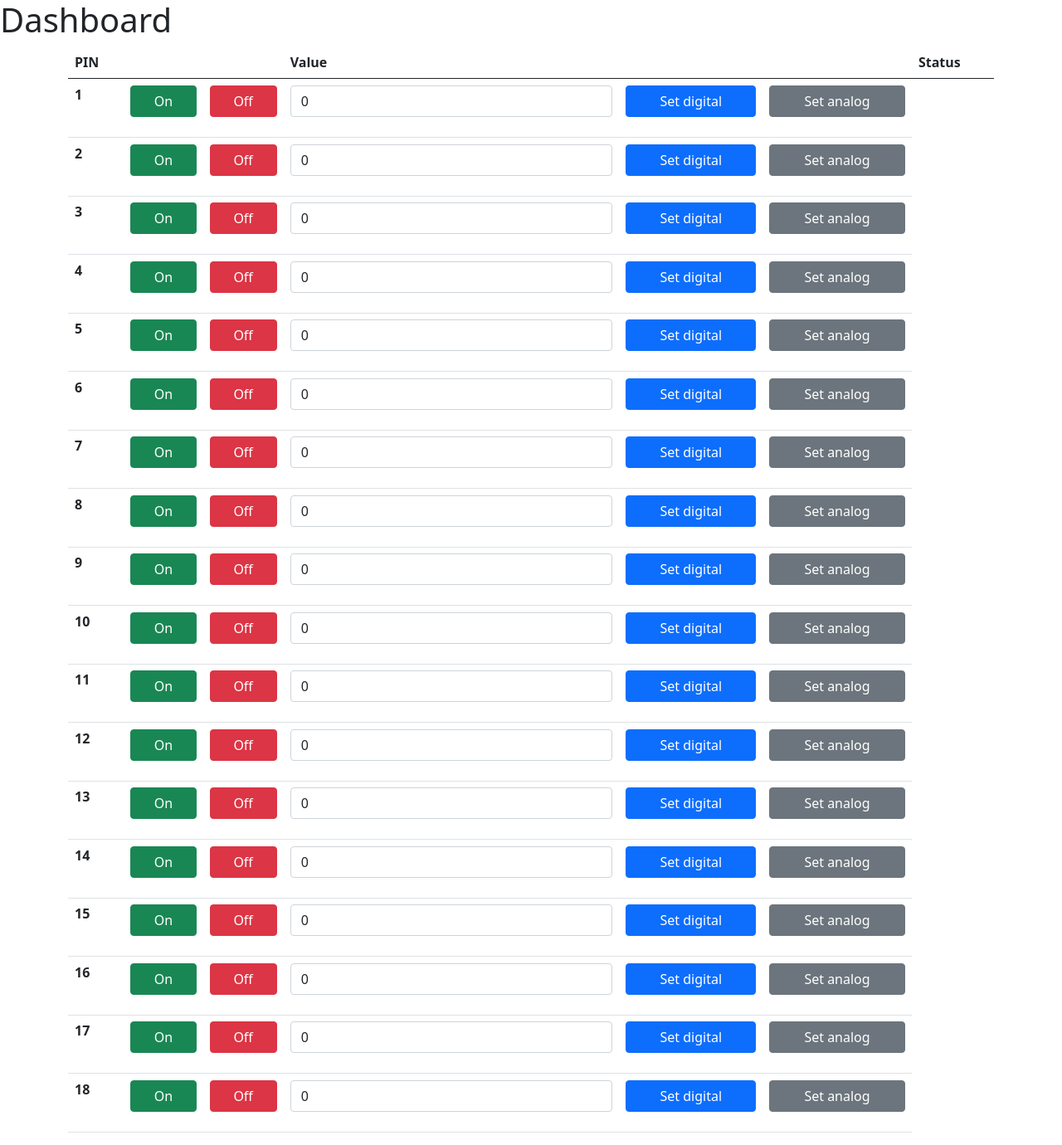
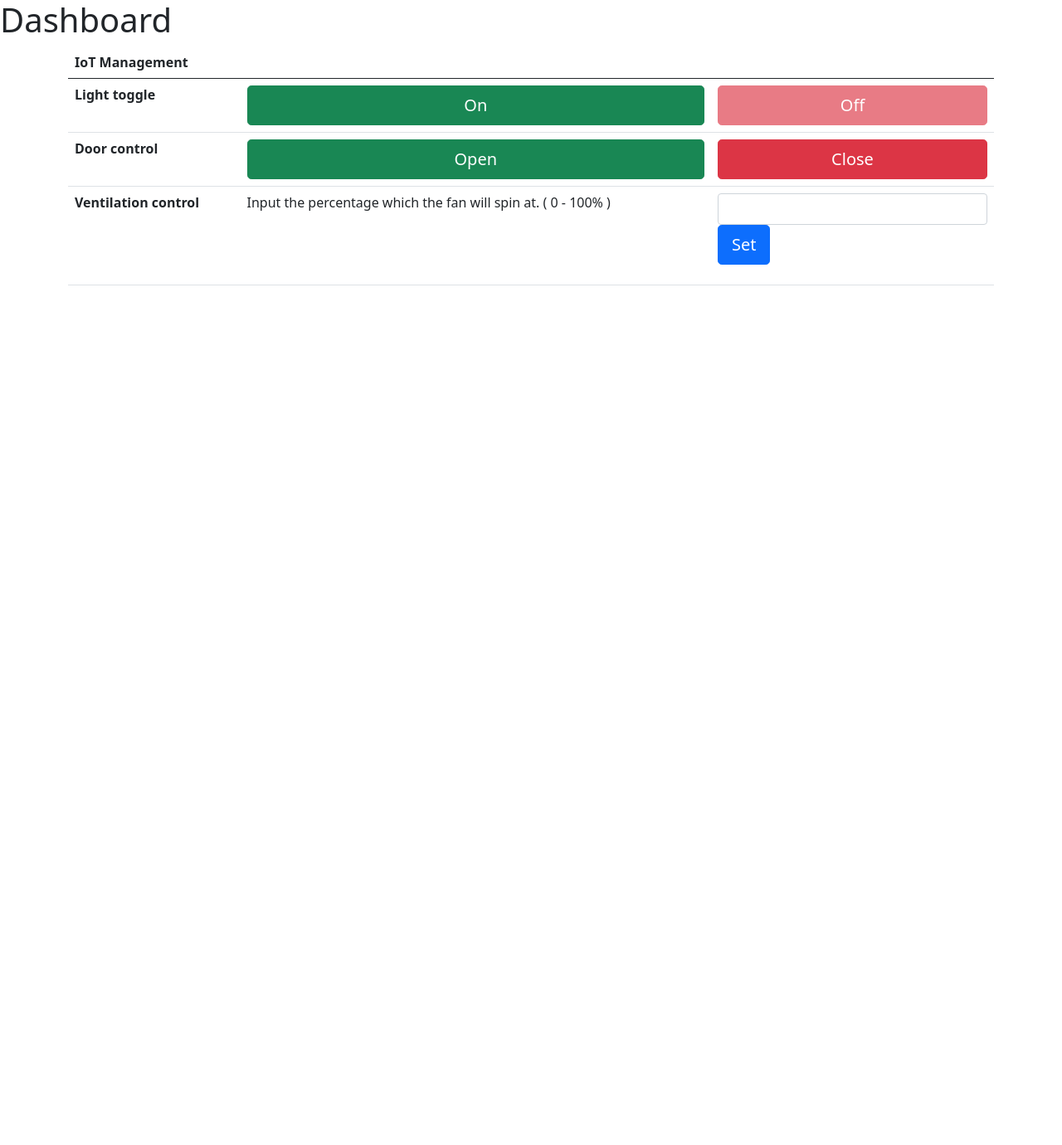
Before and after one commit to Zamachi/IoT-Project, a Flask app: page / in a window 1280 px wide. Shown: the whole page at 83% size. After the commit the page ends 344 px from the top, so only its background shows below. Run offline with Flask 2, Linux system fonts and the light colour scheme.

Commit message:
Spremno za integraciju

```diff
--- a/Flask WebServer/app.py
+++ b/Flask WebServer/app.py
@@ -28,8 +28,7 @@ def receive(serialConnection):
         time.sleep(0.1)
 
 def processMessage(message):
-    # ODGOVOR : "ARDUINO_ID:PIN|VREDNOST;"
-
+    # FIXME format poruke je kakav??
     l = message[:-1].split(":")
     arudinoId = int(l[0])
     pin = int(l[1].split("|")[0])
@@ -50,48 +49,25 @@ app = Flask(__name__)
 def dashboard():
     global objectDic
     return render_template("dashboard.html", data=objectDic)
-
-@app.route('/on/<pin_id>', methods=['GET'])
-def turnOn(pin_id):
-    global serialConnection
-    text = getWriteMessage(0, pin_id, 1)
-    serialConnection.write(text.encode('ascii'))
-    return render_template("dashboard.html")
     # return jsonify(isError=False, message="Success", statusCode=200, data=pin_id)
 
-@app.route('/off/<pin_id>', methods=['GET'])
-def turnOff(pin_id):
-    global serialConnection
-    text = getWriteMessage(0, pin_id, 0)
-    serialConnection.write(text.encode('ascii'))
-    return render_template("dashboard.html")
-    # return jsonify(isError=False, message="Success", statusCode=200, data=pin_id)
+@app.route('/light', methods=['GET'])
+def light():
+    #serialConnection.write("LED;".encode('ascii'))
+    return "Proslo"
+    # return render_template("dashboard.html")
 
-@app.route('/setDigital/<pin_id>/<value>', methods=['GET'])
-def setDigital(pin_id, value):
-    global serialConnection
-    if not (int(value) == 0):
-        value = 1
-    else:
-        value = 0
-
-    text = getWriteMessage(0, pin_id, int(value))
-    serialConnection.write(text.encode('ascii'))
+@app.route('/door/<status>', methods=["GET"])
+def door(status):
+    print(status)
+    # serialConnection.write("11:"+status.upper()+";".encode("ascii"))
     return render_template("dashboard.html")
 
-@app.route('/setAnalog/<pin_id>/<value>', methods=['GET'])
-def setAnalog(pin_id, value):
-    global serialConnection
-    text = getWriteMessage(0, pin_id, value)
-    serialConnection.write(text.encode('ascii'))
+@app.route('/ventilation/<value>', methods=['GET'])
+def venetilation(value):
+    print(value)
+    # serialConnection.write("5:"+value+";".encode('ascii'))
     return render_template("dashboard.html")
-
-
-def getWriteMessage(controllerId, pin, value):
-    return str(controllerId) + ":W:" + str(pin) + ":" + str(value) + ";"
-
-def getReadMessage(controllerId):
-    return str(controllerId) + ":R;"
 
 if __name__ == "__main__":
     app.run(port=5000, debug=True)
--- a/Flask WebServer/templates/dashboard.html
+++ b/Flask WebServer/templates/dashboard.html
@@ -1,78 +1,144 @@
 <html>
   <head>
-    <meta charset="utf-8">
-    <meta name="viewport" content="width=device-width, initial-scale=1">
-    <link href="https://cdn.jsdelivr.net/npm/bootstrap@5.0.2/dist/css/bootstrap.min.css" rel="stylesheet" integrity="sha384-EVSTQN3/azprG1Anm3QDgpJLIm9Nao0Yz1ztcQTwFspd3yD65VohhpuuCOmLASjC" crossorigin="anonymous">
+    <meta charset="utf-8" />
+    <meta name="viewport" content="width=device-width, initial-scale=1" />
+    <link
+      href="https://cdn.jsdelivr.net/npm/bootstrap@5.0.2/dist/css/bootstrap.min.css"
+      rel="stylesheet"
+      integrity="sha384-EVSTQN3/azprG1Anm3QDgpJLIm9Nao0Yz1ztcQTwFspd3yD65VohhpuuCOmLASjC"
+      crossorigin="anonymous"
+    />
     <title>IoT control</title>
-
   </head>
   <body>
     <h1>Dashboard</h1>
     <!-- TODO: <h2>{{data}}</h2> -->
-    <script src="https://cdn.jsdelivr.net/npm/bootstrap@5.0.2/dist/js/bootstrap.bundle.min.js" integrity="sha384-MrcW6ZMFYlzcLA8Nl+NtUVF0sA7MsXsP1UyJoMp4YLEuNSfAP+JcXn/tWtIaxVXM" crossorigin="anonymous"></script>
+    <script
+      src="https://cdn.jsdelivr.net/npm/bootstrap@5.0.2/dist/js/bootstrap.bundle.min.js"
+      integrity="sha384-MrcW6ZMFYlzcLA8Nl+NtUVF0sA7MsXsP1UyJoMp4YLEuNSfAP+JcXn/tWtIaxVXM"
+      crossorigin="anonymous"
+    ></script>
     <div class="container">
       <div>
         <table class="table">
           <thead>
             <tr>
-                    <th scope="col">PIN</th>
-                    <th scope="col"></th>
-                    <th scope="col"></th>
-                    <th scope="col">Value</th>
-                    <th scope="col"></th>
-                    <th scope="col"></th>
-                    <th scope="col">Status</th>
+              <th scope="row" colspan="3">IoT Management</th>
             </tr>
           </thead>
           <tbody>
-
-                    {% for i in range(18)%}
-
             <tr>
-                            <th scope="row"> {{ i + 1}}</th>
+              <th scope="row">Light toggle</th>
               <td>
                 <div class="d-grid">
-                                    <a href="/on/{{ i + 1 }}" type="button" class="btn btn-success" class="block">On</a></td>
-                                </div>
-                            <td>
-                                <div class="d-grid">
-                                    <a href="/off/{{ i + 1 }}" type="button" class="btn btn-danger">Off</a>
-                                </div>
-                            </td>
-                            <td>
-                                <div class="input-group mb-3">
-                                    <input type="number" class="form-control" value="0" placeholder="Value" aria-label="Value" aria-describedby="basic-addon1" id="{{i+1}}">
+                  <button
+                    type="button"
+                    id="lightOn"
+                    class="btn btn-lg btn-success"
+                  >
+                    On
+                  </button>
                 </div>
               </td>
               <td>
                 <div class="d-grid">
-                                    <button onclick="setValue({{i + 1}}, true)" type="button" class="btn btn-primary">Set digital</button>
+                  <button
+                    type="button"
+                    id="lightOff"
+                    class="btn btn-lg btn-danger"
+                    disabled
+                  >
+                    Off
+                  </button>
+                </div>
+              </td>
+            </tr>
+            <tr>
+              <th scope="row">Door control</th>
+              <td>
+                <div class="d-grid">
+                  <button
+                    type="button"
+                    id="doorOpen"
+                    class="btn btn-lg btn-success"
+                  >
+                    Open
+                  </button>
                 </div>
               </td>
               <td>
                 <div class="d-grid">
-                                    <button onclick="setValue({{i + 1}}, false)" type="button" class="btn btn-secondary">Set analog</button>
+                  <button
+                    type="button"
+                    id="doorClosed"
+                    class="btn btn-lg btn-danger"
+                  >
+                    Close
+                  </button>
                 </div>
               </td>
             </tr>
             <tr>
-
+              <th scope="row">Ventilation control</th>
+              <td>
+                <div class="d-grid"></div>
+                <label for="pwm"
+                  >Input the percentage which the fan will spin at. ( 0 - 100%
+                  )</label
+                >
+              </td>
+              <td>
+                <div class="d-grid">
+                  <form action="/ventilation" method="get" id="pwmForm">
+                    <input type="number" name="pwm" class="form-control" />
+                    <button
+                      type="submit"
+                      class="btn btn-lg btn-primary"
+                      name="pwmSend"
+                    >
+                      Set
+                    </button>
+                  </form>
+                </div>
+              </td>
             </tr>
-                    {% endfor %}
           </tbody>
         </table>
       </div>
     </div>
     <script>
-    function setValue(id, isDigital) {
-        let val = document.getElementById(id).value
-        if(isDigital)
-        {
-            window.location.href="/setDigital/" + id + "/" + val
+      let lightOn = document.getElementById("lightOn");
+      let lightOff = document.getElementById("lightOff");
+      lightOn.addEventListener("click", light);
+      lightOff.addEventListener("click", light);
+
+      let doorOpen = document.getElementById("doorOpen");
+      let doorClosed = document.getElementById("doorClosed");
+      doorOpen.addEventListener("click", door);
+      doorClosed.addEventListener("click", door);
+
+      let pwmForm = document.getElementById("pwmForm");
+
+      let pwmVentilation = pwmForm.elements["pwmSend"];
+      pwmVentilation.addEventListener("click", ventilation);
+      let pwmValue = pwmForm.elements["pwm"];
+
+      function light(event) {
+        fetch("/light").then((response) => {
+          if (response.ok) {
+            lightOn.disabled = !lightOn.disabled;
+            lightOff.disabled = !lightOff.disabled;
           }
-        else {
-            window.location.href="/setAnalog/" + id + "/" + val
+        });
       }
+
+      function door(event) {
+        fetch("/door/"+event.srcElement.innerText).then();
+      }
+
+      function ventilation(event) {
+        fetch("/ventilation/" + pwmValue.value);
+        event.preventDefault();
       }
     </script>
   </body>
```
Also changed, not shown: Arduino/platformio.ini (added, +17 -0 lines), Flask WebServer/thnigspeak.py (+2 -9 lines), 6 other files. Lines whose indentation alone changed are shown as unchanged.
